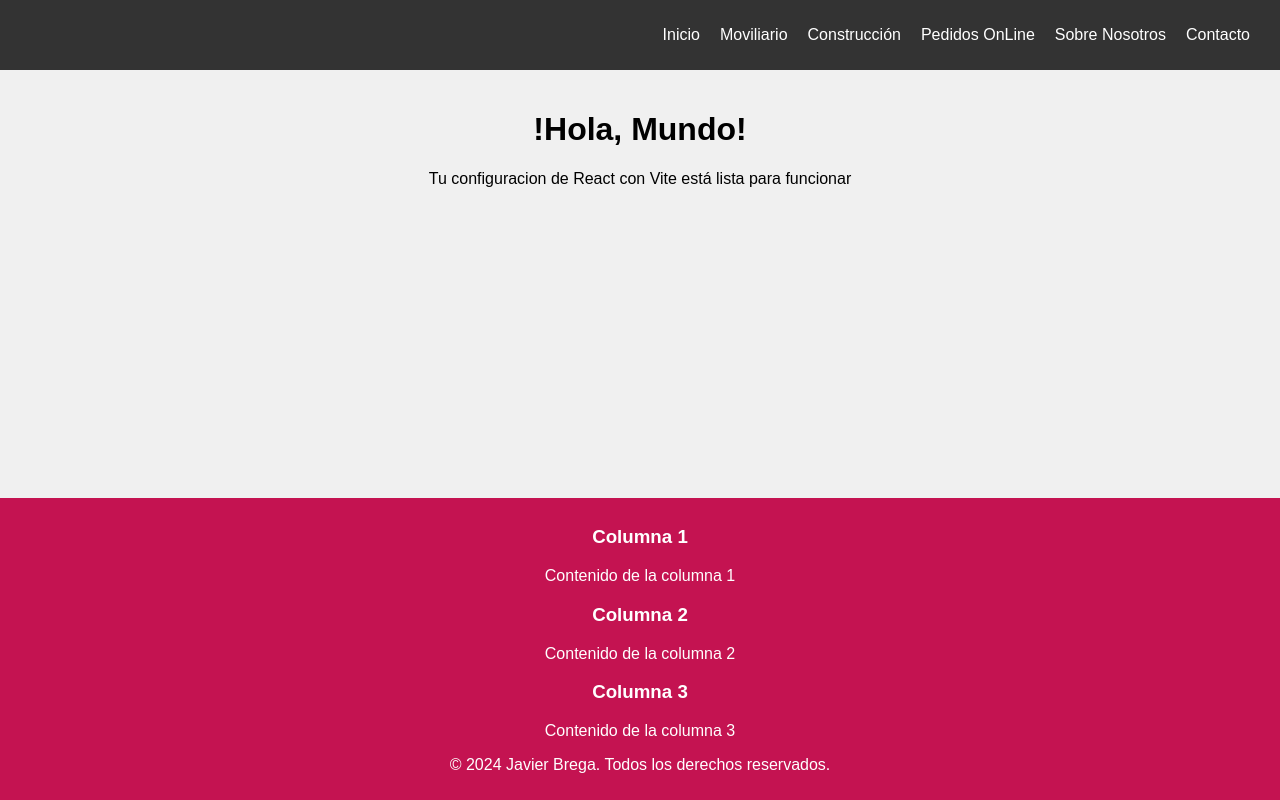
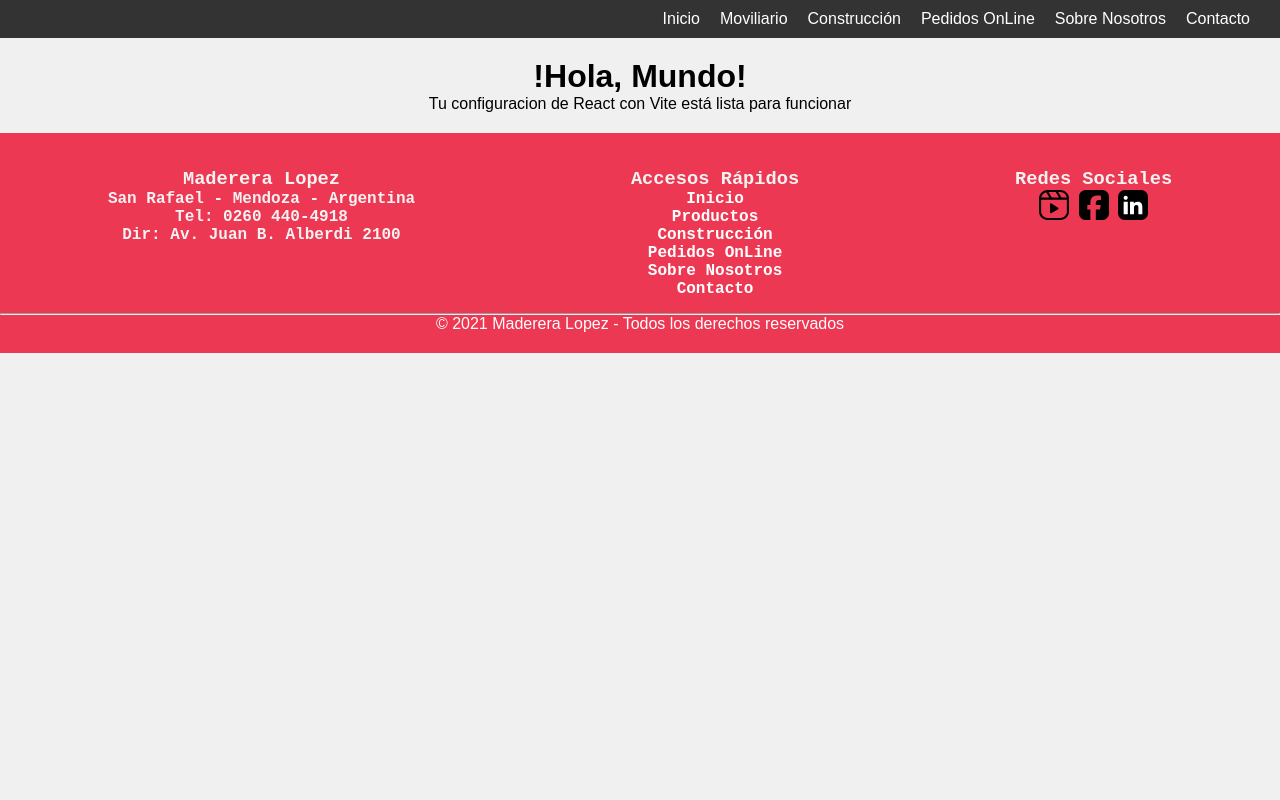
Before and after one commit to javierbrega/test1React, a React (Vite) app in the folder test1/: page / in a window 1280 px wide. Built offline with nearby package versions, Linux system fonts and the light colour scheme.

Commit message:
sigo trabajando con el footer ahora con flexbox

```diff
--- a/test1/src/Footer.jsx
+++ b/test1/src/Footer.jsx
@@ -4,19 +4,73 @@ import React from "react";
 function Footer() {
   return (
     <footer>
+      <section className="footer-flex-container">
         <div className="footer-column">
-        <h3>Columna 1</h3>
-        <p>Contenido de la columna 1</p>
+          <h3>
+            <strong>Maderera Lopez</strong>
+          </h3>
+          <p>San Rafael - Mendoza - Argentina</p>
+          <p>Tel: 0260 440-4918</p>
+          <p>Dir: Av. Juan B. Alberdi 2100</p>
         </div>
         <div className="footer-column">
-        <h3>Columna 2</h3>
-        <p>Contenido de la columna 2</p>
+          <h3>Accesos Rápidos</h3>
+          <ul>
+            <li>
+              <a href="#home">Inicio</a>
+            </li>
+            <li>
+              <a href="#productos">Productos</a>
+            </li>
+            <li>
+              <a href="#contacto">Construcción</a>
+            </li>
+            <li>
+              <a href="#home">Pedidos OnLine</a>
+            </li>
+            <li>
+              <a href="#productos">Sobre Nosotros </a>
+            </li>
+            <li>
+              <a href="#contacto">Contacto</a>
+            </li>
+          </ul>
         </div>
         <div className="footer-column">
-        <h3>Columna 3</h3>
-        <p>Contenido de la columna 3</p>
+          <h3>
+            <strong>Redes Sociales</strong>
+          </h3>{" "}
+          <a href="https://www.instagram.com/madereralopezsr/" target="_blank">
+            {" "}
+            <img
+              src="src\assets\icons\instagram.svg"
+              alt="instagram logo"
+              width={30}
+            />{" "}
+          </a>
+          <a href="https://www.facebook.com/madereralopezsr/" target="_blank">
+            {" "}
+            <img
+              src="src\assets\icons\facebook.svg"
+              alt="facebook logo"
+              width={30}
+            />{" "}
+          </a>
+          <a href="#linkedin" target="_blank">
+            {" "}
+            <img
+              src="src\assets\icons\linkedin.svg"
+              alt="linkedin logo"
+              width={30}
+            />{" "}
+          </a>
         </div>
-      <p className="derechos">© 2024 Javier Brega. Todos los derechos reservados.</p>
+      </section>
+      <hr />
+      <section>
+        <p>© 2021 Maderera Lopez - Todos los derechos reservados</p>
+      </section>
+
     </footer>
   );
 }
--- a/test1/src/index.css
+++ b/test1/src/index.css
@@ -1,10 +1,28 @@
-body {
+*{
+  margin: 0;
+  padding: 0;
+  box-sizing: border-box;
+  list-style: none;
+}
+
+html, body {
+  height: 100%; /* Asegura que ocupen toda la altura */
+  margin: 0;
+  display: flex;
+  flex-direction: column;
   font-family: Arial, sans-serif;
   padding: 0;
-  margin: 0;
   text-align: center;
   background-color: #f0f0f0;
+
 }
+
+
+main {
+  flex: 1; /* Hace que main tome el espacio disponible */
+  padding: 20px;
+}
+
 
 header {
   background-color: #333;
@@ -40,17 +58,45 @@ main {
 }
 
 footer {
-  background-color: #c41351;
-  color: #fff;
-  padding: 10px 0;
-  position: absolute;
-  width: 100%;
-  bottom: 0;
+  background-color: #ec3853;
+  color: #fefdfd;
+  padding: 20px 0;
+  position:static;
+
 }
-h5 {
-  margin: 10;
-  margin-left: 20px;
-  text-align: left;
+.footer-column a {
+
+  color: #fff; /* Letras en blanco */
+  text-decoration: none; /* Sin subrayado */
+
+}
+
+.footer-column a:hover {
+  text-decoration: underline; /* Subrayado al pasar el cursor (opcional) */
+}
+
+
+.footer-flex-container {
+  display: flex;
+  justify-content: center;
+  align-items: center;
+  height:auto;
+  justify-content:space-around;
+  flex-wrap: wrap;
+  align-items:self-start;
+
+}
+
+.footer-column {
+  list-style: none;
+  color: #f5f2f2;
+  font-family: 'Courier New', Courier, monospace ;
+  font-weight: bold;
+  margin: 5px;
+  padding: 10px;
+  text-align: center;
+
+
 }
 
 .menu-icon {
```
Lines whose indentation alone changed are shown as unchanged.
